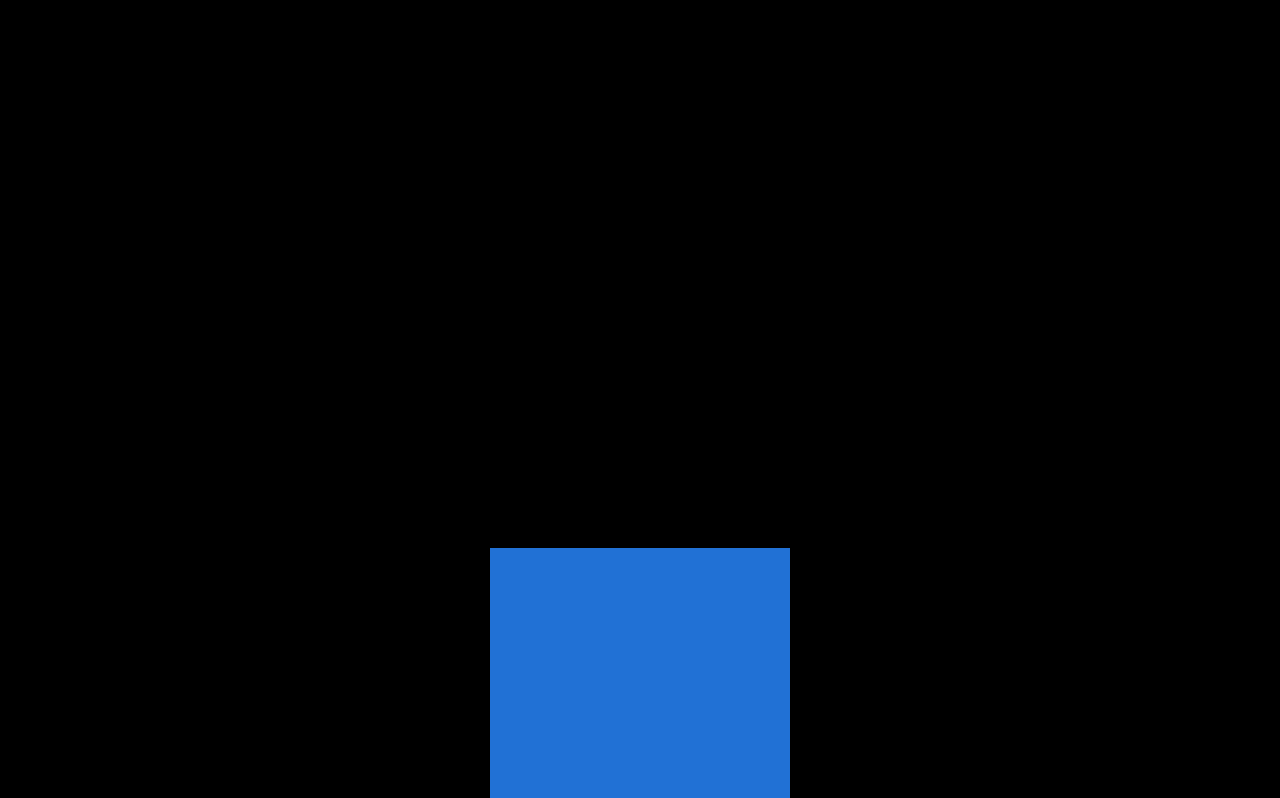
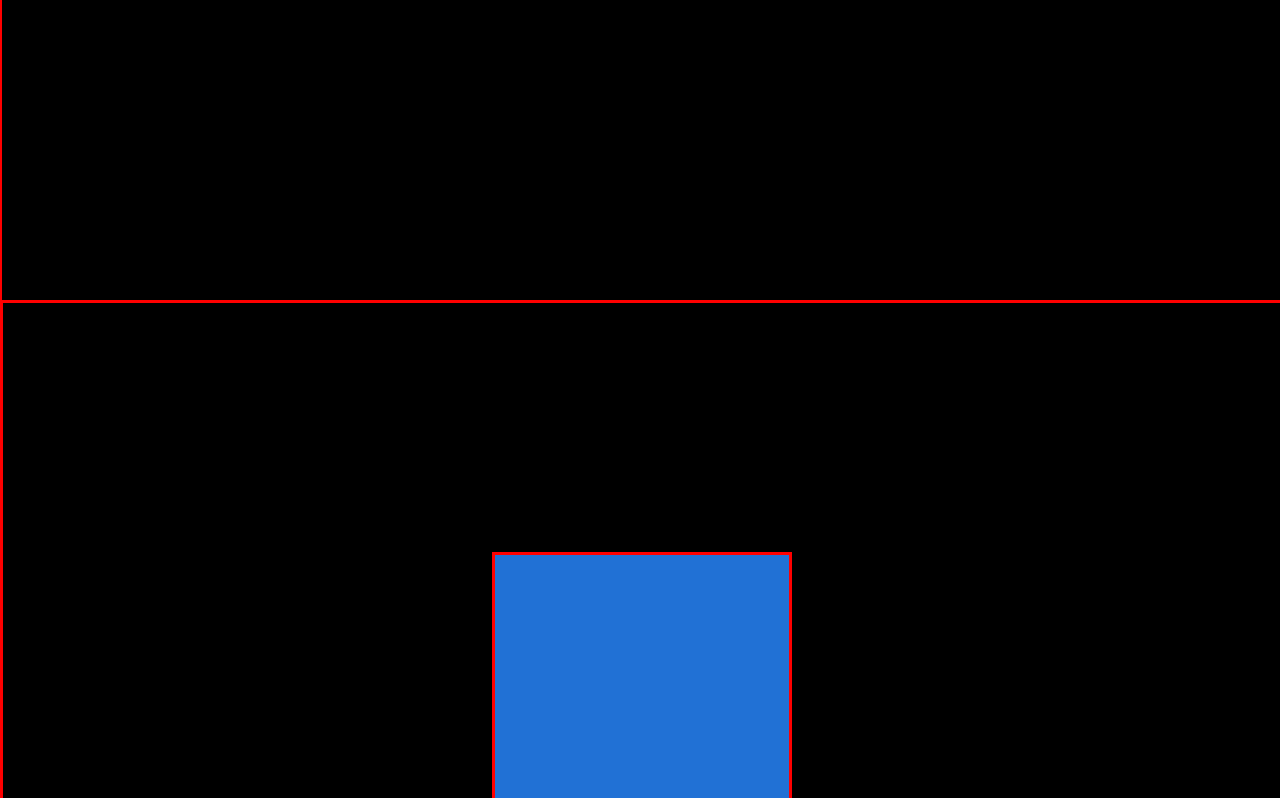
Before and after one commit to AbhishekChoudhari42/framer_demo, a Next.js app: page / in a window 1280 px wide. Shown: the part 902-1700 px from the top of the page. Built offline with nearby package versions, Linux system fonts and the light colour scheme.

Commit message:
global css changes

```diff
--- a/app/globals.css
+++ b/app/globals.css
@@ -7,6 +7,7 @@
   padding: 0px;
   min-width: 0;
   max-width: 1300px;
+  border: 1px solid red;
   box-sizing: border-box;
 }
 body{
--- a/components/three-d-scroll.jsx
+++ b/components/three-d-scroll.jsx
@@ -23,13 +23,13 @@ const ThreeDScroll = () => {
     })
 
     return (
-        <div ref={horizontalScrollRef} className='h-[1000vh] w-screen bg-black relative'>
+        <div ref={horizontalScrollRef} className='h-[1000vh] w-screen bg-black'>
             {
                 arr.map((el)=>{
                    const r = Math.floor(Math.random()*255);
                    const g = Math.floor(Math.random()*255);
                    const b = Math.floor(Math.random()*255);
-                   return <div className='w-screen h-screen flex justify-center items-center sticky top-[100px]'>
+                   return <div className='w-screen h-screen flex justify-center items-center sticky top-[0px]'>
                                 <motion.div style={{opacity:el.opacity,scale:el.scale,backgroundColor:`rgb(${r},${g},${b})`}} className='w-[100px] h-[100px] absolute'>
                                 </motion.div>
                            </div>
```
